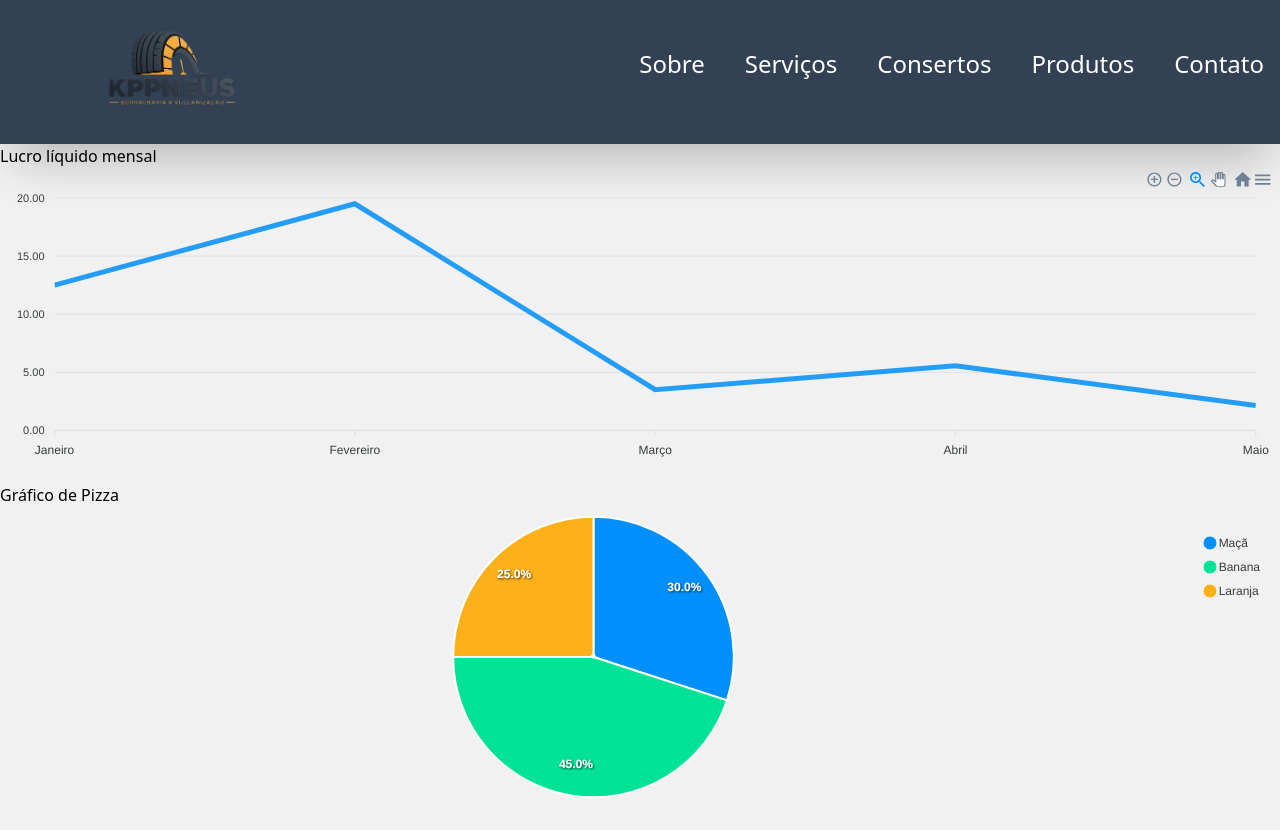
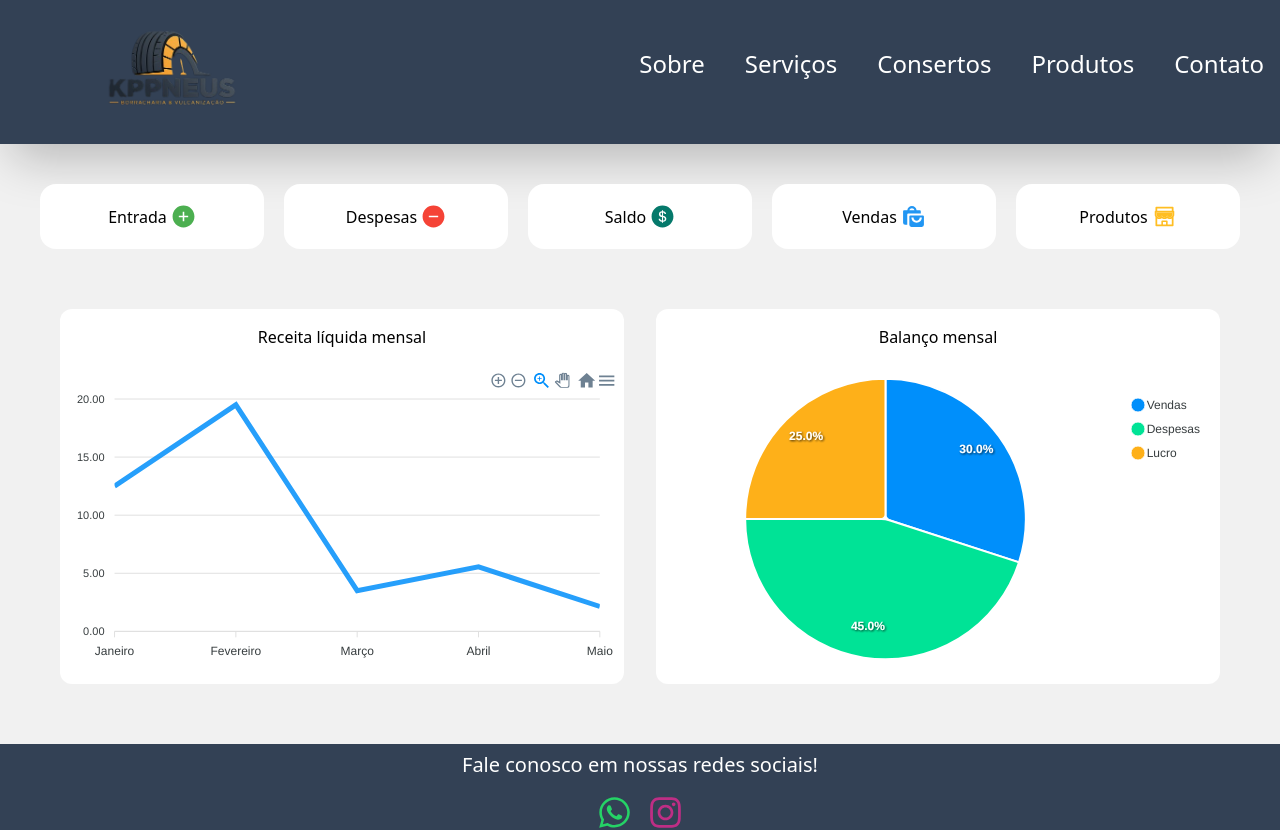
Before and after one commit to jhondharkyson520/kppneus, a React (Vite) app: page /dashboard in a window 1280 px wide. Shown: the top 830 px of the page. Built offline with nearby package versions, Linux system fonts and the light colour scheme; no server answers; sample sign-in values are in the browser's storage.

Commit message:
Adicionando pages do dashboard, iniciando page products

```diff
--- /dev/null
+++ b/src/pages/dashboard/balanceDashboard/index.tsx
@@ -0,0 +1,8 @@
+
+export function BalanceDashboard(){
+    return(
+        <div>
+            <h1>Saldo</h1>
+        </div>
+    );
+}
--- /dev/null
+++ b/src/pages/dashboard/entranceDashboard/index.tsx
@@ -0,0 +1,8 @@
+
+export function EntranceDashboard(){
+    return(
+        <div>
+            <h1>Entrada</h1>
+        </div>
+    );
+}
--- /dev/null
+++ b/src/pages/dashboard/expensesDashboard/index.tsx
@@ -0,0 +1,8 @@
+
+export function ExpensesDashboard(){
+    return(
+        <div>
+            <h1>Despesas</h1>
+        </div>
+    );
+}
--- a/src/pages/dashboard/index.tsx
+++ b/src/pages/dashboard/index.tsx
@@ -1,5 +1,8 @@
+import { Link } from 'react-router-dom';
 import LineChart  from '../../components/charts/chartLineLiquid'
 import PieChart from '../../components/charts/chartPie';
+import {AiFillPlusCircle, AiFillMinusCircle, AiFillDollarCircle, AiTwotoneShop} from 'react-icons/ai'
+import {BiSolidShoppingBags} from 'react-icons/bi'
 
 export function Dashboard(){
     const chartLineData = [
@@ -11,18 +14,76 @@ export function Dashboard(){
       ];
 
       const chartPieData = [
-        { category: 'Maçã', value: 30 },
-        { category: 'Banana', value: 45 },
-        { category: 'Laranja', value: 25 },
+        { category: 'Vendas', value: 30 },
+        { category: 'Despesas', value: 45 },
+        { category: 'Lucro', value: 25 },
       ];
 
       return (
-        <div className="App">
-          <h1>Lucro líquido mensal</h1>
-          <LineChart data={chartLineData} />
+        <div className="container px-10">
+          <div className='mt-10 mb-10 flex w-full justify-center items-center gap-5'>
+            <Link to='/dashboard/entrance'>
+              <div
+                className='bg-white p-5 rounded-2xl cursor-pointer w-56  items-center justify-center
+                flex hover:scale-105 hover:transition-all'
+              >
+                Entrada
+                <AiFillPlusCircle className='ml-1' size={25} color='#4CAF50'/>
+              </div>
+            </Link>
 
-          <h1>Gráfico de Pizza</h1>
-            <PieChart data={chartPieData} />
+            <Link to='/dashboard/expenses'>
+              <div
+                className='bg-white p-5 rounded-2xl cursor-pointer w-56  items-center justify-center
+                flex hover:scale-105 hover:transition-all'
+              >
+                Despesas
+                <AiFillMinusCircle className='ml-1' size={25} color='#F54336'/>
+              </div>
+            </Link>
+
+            <Link to='/dashboard/balance'>
+              <div
+                className='bg-white p-5 rounded-2xl cursor-pointer w-56  items-center justify-center
+                flex hover:scale-105 hover:transition-all'
+              >
+                Saldo
+                <AiFillDollarCircle className='ml-1' size={25} color='#05796B'/>
+              </div>
+            </Link>
+
+            <Link to='/dashboard/sales'>
+              <div
+                className='bg-white p-5 rounded-2xl cursor-pointer w-56  items-center justify-center
+                flex hover:scale-105 hover:transition-all'
+              >
+                Vendas
+                <BiSolidShoppingBags className='ml-1' size={25} color='#2196F3'/>
+              </div>
+            </Link>
+
+            <Link to='/dashboard/products'>
+              <div
+                className='bg-white p-5 rounded-2xl cursor-pointer w-56  items-center justify-center
+                flex hover:scale-105 hover:transition-all'
+              >
+                Produtos
+                <AiTwotoneShop className='ml-1' size={25} color='#FFBE23'/>
+              </div>
+            </Link>
+          </div>
+
+          <div className='flex gap-8 p-5'>
+            <div className='w-1/2 bg-white rounded-xl'>
+              <h1 className='text-center mt-4 mb-5'>Receita líquida mensal</h1>
+              <LineChart data={chartLineData} />
+            </div>
+
+            <div className='w-1/2 bg-white rounded-xl'>
+              <h1 className='text-center mt-4 mb-5'>Balanço mensal</h1>
+              <PieChart data={chartPieData} />
+            </div>
+          </div>
         </div>
       );
     }
--- /dev/null
+++ b/src/pages/dashboard/productsDashboard/index.tsx
@@ -0,0 +1,111 @@
+import {useState, FormEvent} from 'react';
+import { db } from '../../../firebaseConnection/firebaseConnection'
+import { addDoc, collection } from 'firebase/firestore'
+import toast from 'react-hot-toast';
+
+
+
+
+export function ProductsDashboard(){
+
+
+
+    const [name, setName] = useState('');
+    const [price, setPrice] = useState('');
+    const [description, setDescription] = useState('');
+
+
+
+    const sendProduct = async (e: FormEvent) => {
+        e.preventDefault();
+
+        if(name === '' || price === '' || description === ''){
+            toast.error('Preencha todos os campos!');
+            return;
+        }
+
+        const product = {
+            name,
+            price,
+            description
+        };
+
+        try{
+        await addDoc(collection(db, "products"), product);
+
+            setName('');
+            setPrice('');
+            setDescription('');
+
+            toast.success('Produto cadastrado com sucesso!');
+
+
+          }catch(error) {
+              console.log(error);
+              console.log("Erro ao cadastrar!");
+              toast.error('Erro ao cadastrar!');
+
+
+
+          }
+
+
+    }
+
+
+    return(
+        <div className="bg-slate-700 relative px-4 py-5 h-auto w-full mt-10 grid items-center justify-center">
+           <div className="relative px-4 py-5 h-auto w-full mt-10 flex items-center justify-center">
+
+            <form
+                className="px-4 flex flex-col relative bg-slate-700 gap-3 w-96 "
+                onSubmit={sendProduct}
+            >
+                <p className="text-amber-400 font-bold text-3xl text-center">Cadastro de produtos</p>
+                <p className="text-amber-400 font-bold text-xl mt-4">Digite o nome do produto</p>
+                <input
+                    type="text"
+                    className="rounded-lg h-11 p-3"
+                    placeholder="Pneu aro 22'"
+                    value={name}
+                    onChange={ (e) => setName(e.target.value) }
+                />
+
+                <p className="text-amber-400 font-bold text-xl">Digite o valor</p>
+                <input
+                    type="text"
+                    className="rounded-lg h-11 p-3"
+                    placeholder="R$: 150,00"
+                    value={price}
+                    onChange={ (e) => setPrice(e.target.value) }
+                />
+
+                <p className="text-amber-400 font-bold text-xl">Digite a descrição</p>
+                <textarea
+                    className="rounded-lg h-36 p-3"
+                    placeholder="Digite aqui  a descrição do produto"
+                    value={description}
+                    onChange={ (e) => setDescription(e.target.value) }
+                >
+
+
+                </textarea>
+
+                <button
+                            type='submit'
+                            className='bg-amber-400 p-4 text-slate-800 font-bold rounded-3xl shadow-2xl hover:scale-105 hover:transition-all hover:bg-amber-500'
+                >
+                        Cadastrar produto
+                </button>
+
+
+            </form>
+
+
+        </div>
+        <div className='bg-white flex'>
+            <h1>Lista de produtos cadastrados</h1>
+        </div>
+    </div>
+    );
+}
--- /dev/null
+++ b/src/pages/dashboard/salesDashboard/index.tsx
@@ -0,0 +1,8 @@
+
+export function SalesDashboard(){
+    return(
+        <div>
+            <h1>Vendas</h1>
+        </div>
+    );
+}
```
Also changed, not shown: src/App.tsx (+25 -0 lines).
